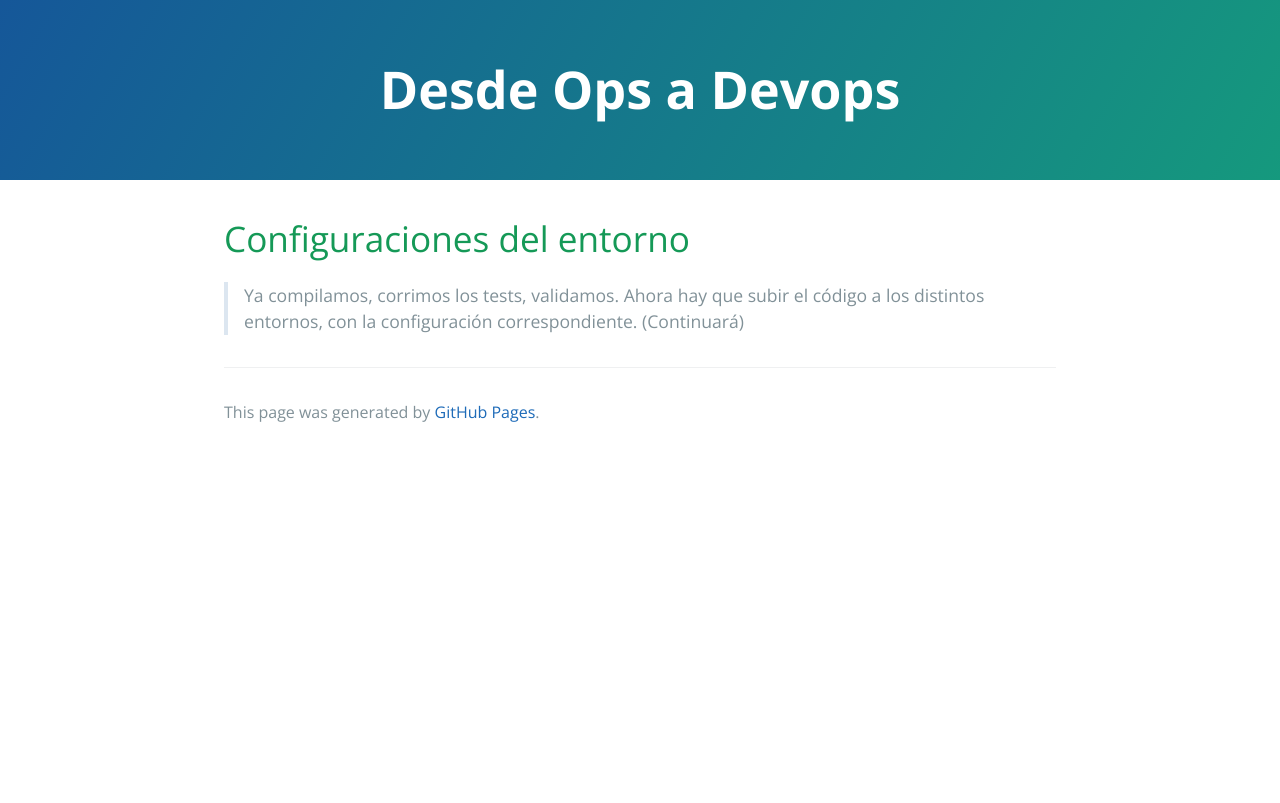
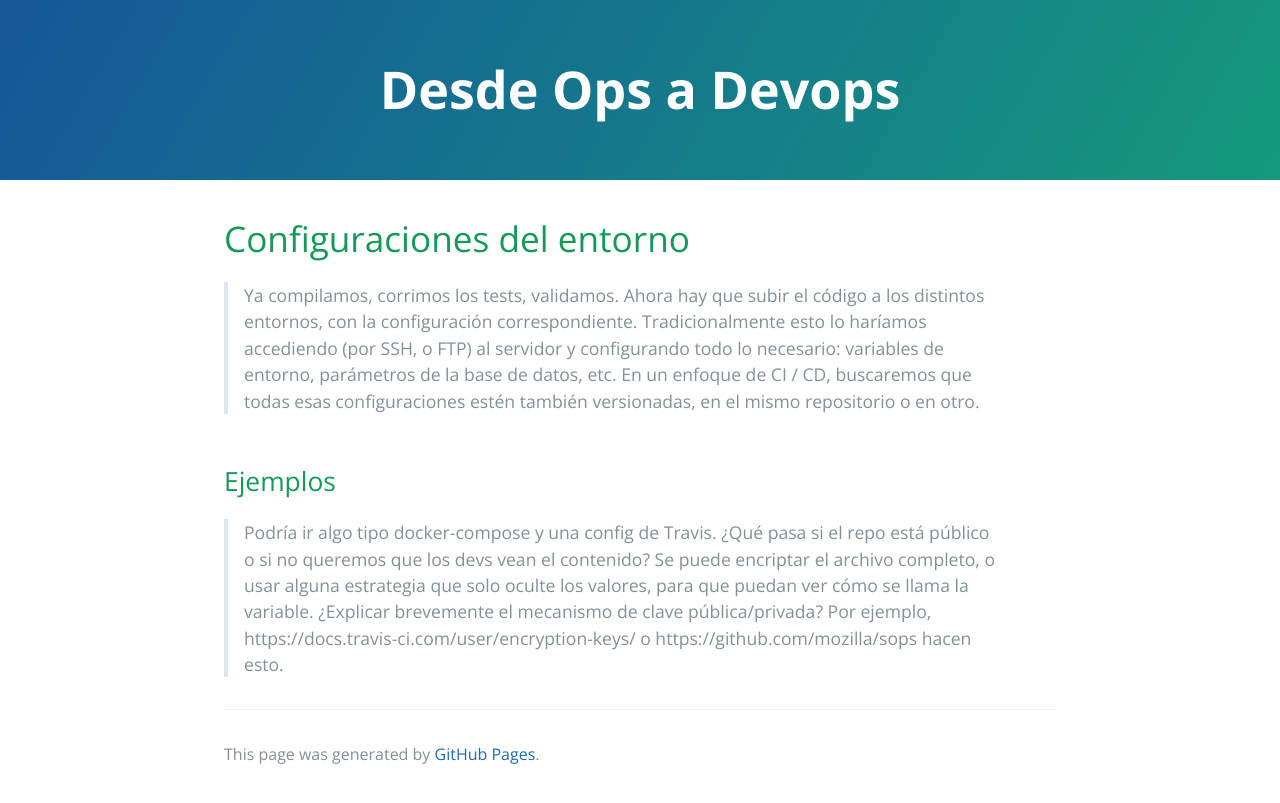
Before and after one commit to clombardi/design-thinking, a Jekyll site: the page built from ci-cd/configuracion-entorno.md, in a window 1280 px wide. Shown: the top 803 px of the page. Built offline with Jekyll 4.4.1, drawn with Linux system fonts in a browser that asks for light colours; our own code applies the rules of GitHub Pages for plain Markdown files.

Commit message:
unidad 7 - borrador configuraciones

```diff
--- a/ci-cd/configuracion-entorno.md
+++ b/ci-cd/configuracion-entorno.md
@@ -1,3 +1,8 @@
 # Configuraciones del entorno
 
-> Ya compilamos, corrimos los tests, validamos. Ahora hay que subir el código a los distintos entornos, con la configuración correspondiente. (Continuará)
+> Ya compilamos, corrimos los tests, validamos. Ahora hay que subir el código a los distintos entornos, con la configuración correspondiente. Tradicionalmente esto lo haríamos accediendo (por SSH, o FTP) al servidor y configurando todo lo necesario: variables de entorno, parámetros de la base de datos, etc.
+> En un enfoque de CI / CD, buscaremos que todas esas configuraciones estén también versionadas, en el mismo repositorio o en otro.
+
+## Ejemplos
+
+> Podría ir algo tipo docker-compose y una config de Travis. ¿Qué pasa si el repo está público o si no queremos que los devs vean el contenido? Se puede encriptar el archivo completo, o usar alguna estrategia que solo oculte los valores, para que puedan ver cómo se llama la variable. ¿Explicar brevemente el mecanismo de clave pública/privada? Por ejemplo, https://docs.travis-ci.com/user/encryption-keys/ o https://github.com/mozilla/sops hacen esto.
```
